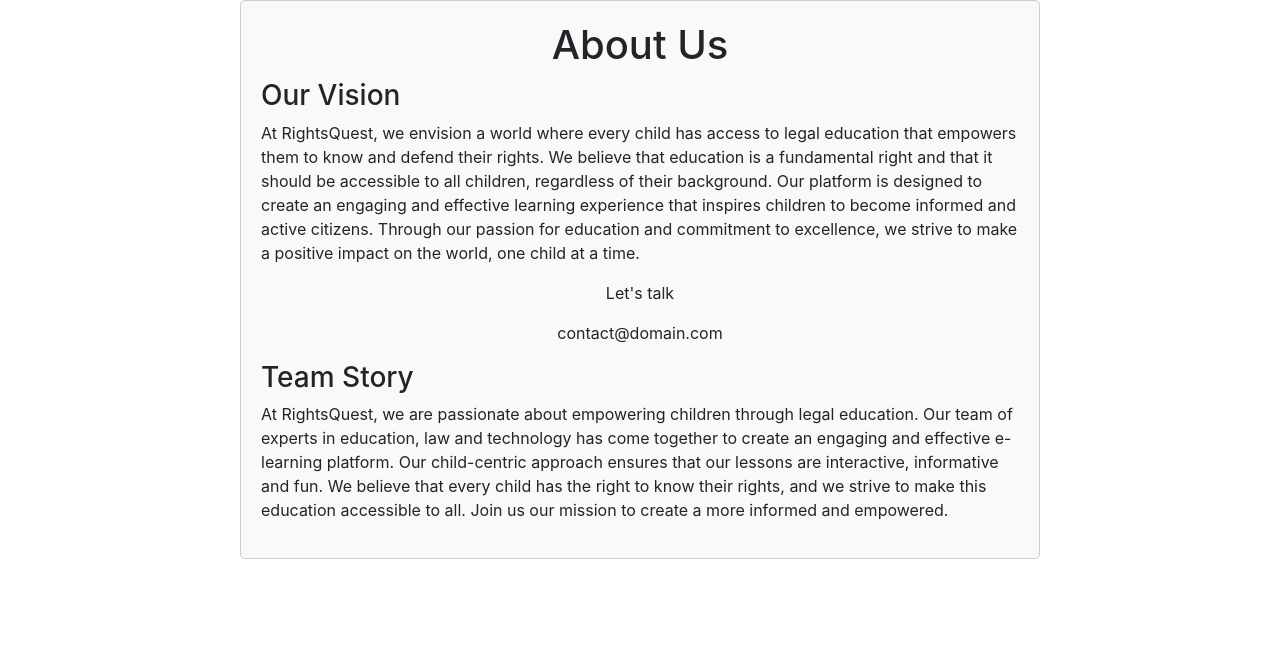
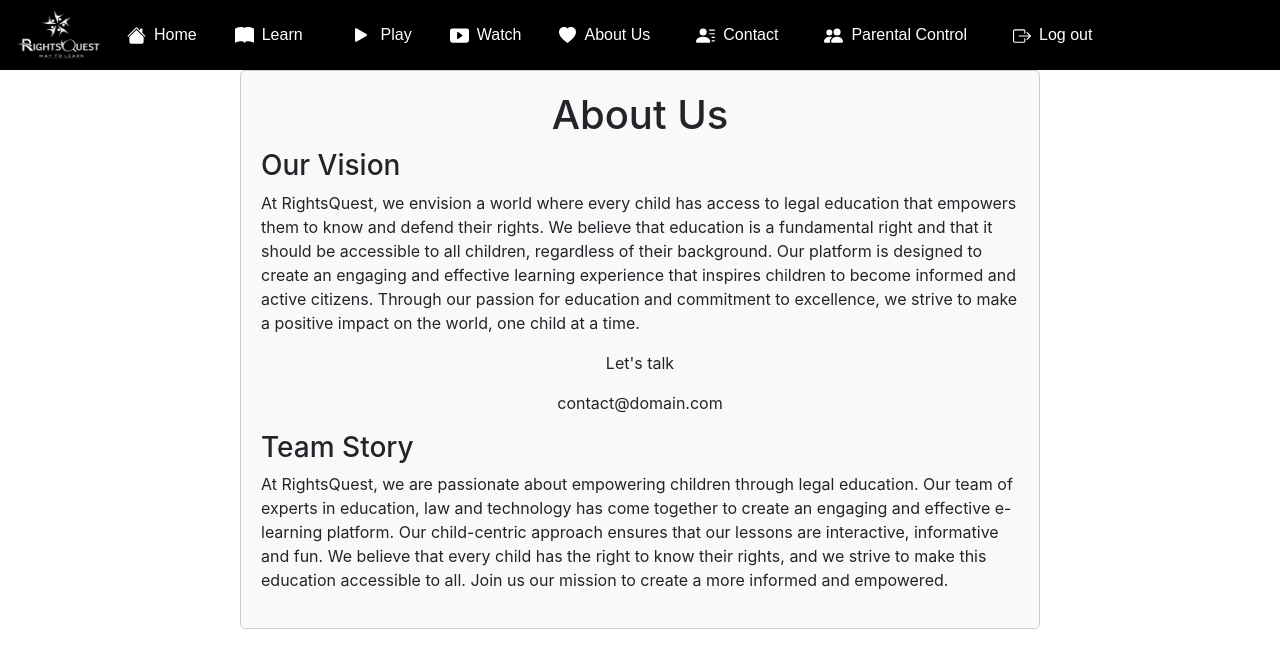
Before and after one commit to universestar2023/RQpro, a React (Create React App) app in the folder client/: page /aboutus in a window 1280 px wide. Shown: the top 668 px of the page. Built offline with nearby package versions, Linux system fonts and the light colour scheme.

Commit message:
added navbar1 in aboutus

```diff
--- a/client/src/components/AboutUs/aboutus.js
+++ b/client/src/components/AboutUs/aboutus.js
@@ -1,10 +1,13 @@
 // AboutUs.js
-
+import Navbar1 from '../Home/navbar1';
 import React from 'react';
 import './aboutus.css';
 
 const AboutUs = () => {
   return (
+    <div>
+      <Navbar1/>
+
     <div className="about-us-container">
       <h1>About Us</h1>
       <h3>Our Vision</h3>
@@ -22,6 +25,7 @@
         Join us our mission to create a more informed and empowered.
       </p>
     </div>
+    </div>
   );
 }
 
```
